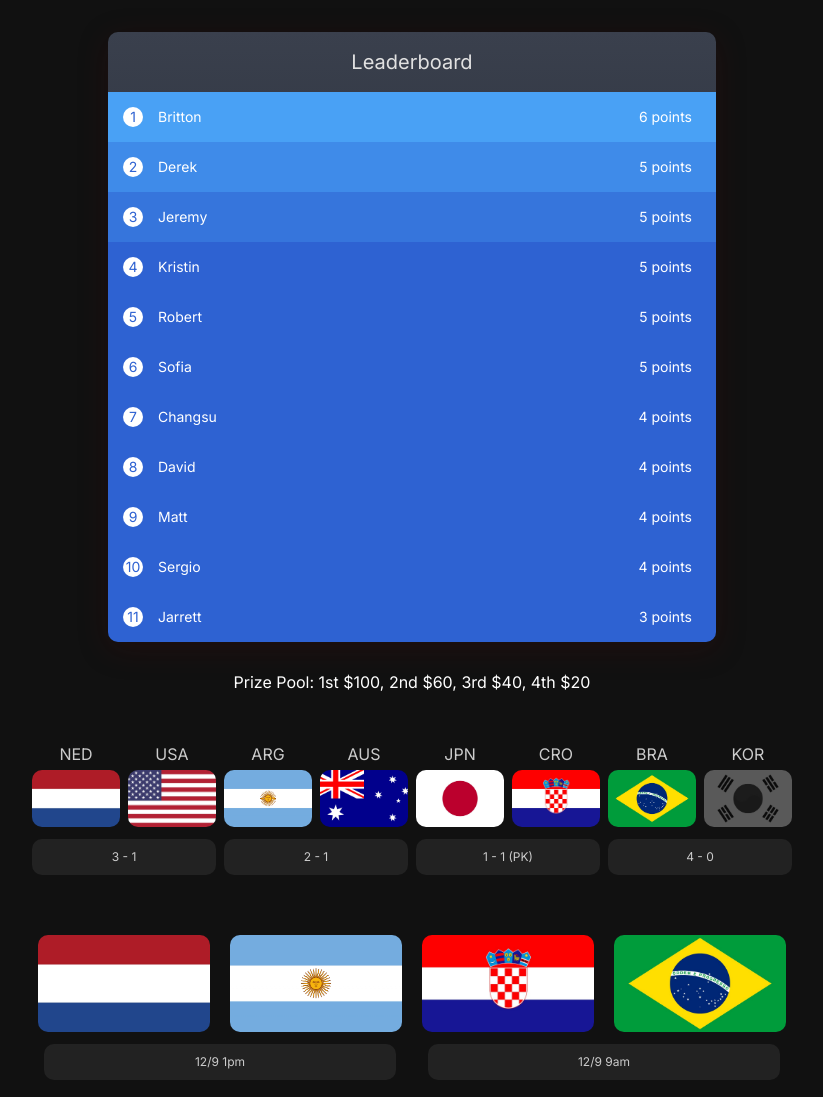
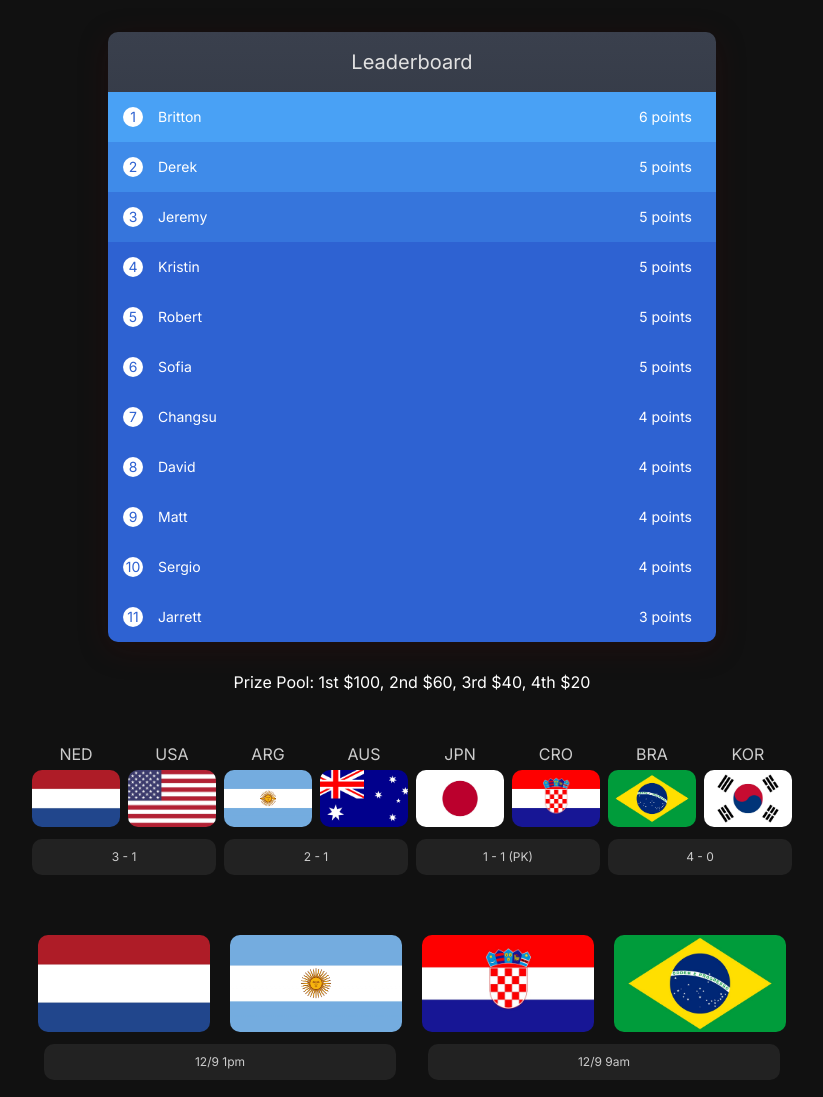
Before and after one commit to mattmarkscodes/brackets.soccer, a plain HTML site: page index.html in a window 1280 px wide. Shown: the top 1097 px of the page, without its empty margins (228-1051 px from the left). Drawn offline with nearby package versions, Linux system fonts and the light colour scheme; some icons are missing.

Commit message:
SK bug fix

```diff
--- a/style.css
+++ b/style.css
@@ -154,7 +154,7 @@ When a country is eliminated, add to all future classes:
 .por-winner						{ background:url(flags/POR.jpg) center center no-repeat; background-size:cover;  }
 
 /** SOUTH KOREA **/
-.kor							{ background:url(flags/KOR.jpg) center center no-repeat; background-size:cover; opacity:.3; -webkit-filter: grayscale(100%); }
+.kor							{ background:url(flags/KOR.jpg) center center no-repeat; background-size:cover;  }
 .kor-qtr						{ background:url(flags/KOR.jpg) center center no-repeat; background-size:cover; opacity:.3; -webkit-filter: grayscale(100%); }
 .kor-semi						{ background:url(flags/KOR.jpg) center center no-repeat; background-size:cover; opacity:.3; -webkit-filter: grayscale(100%); }
 .kor-final						{ background:url(flags/KOR.jpg) center center no-repeat; background-size:cover; opacity:.3; -webkit-filter: grayscale(100%); }
```
